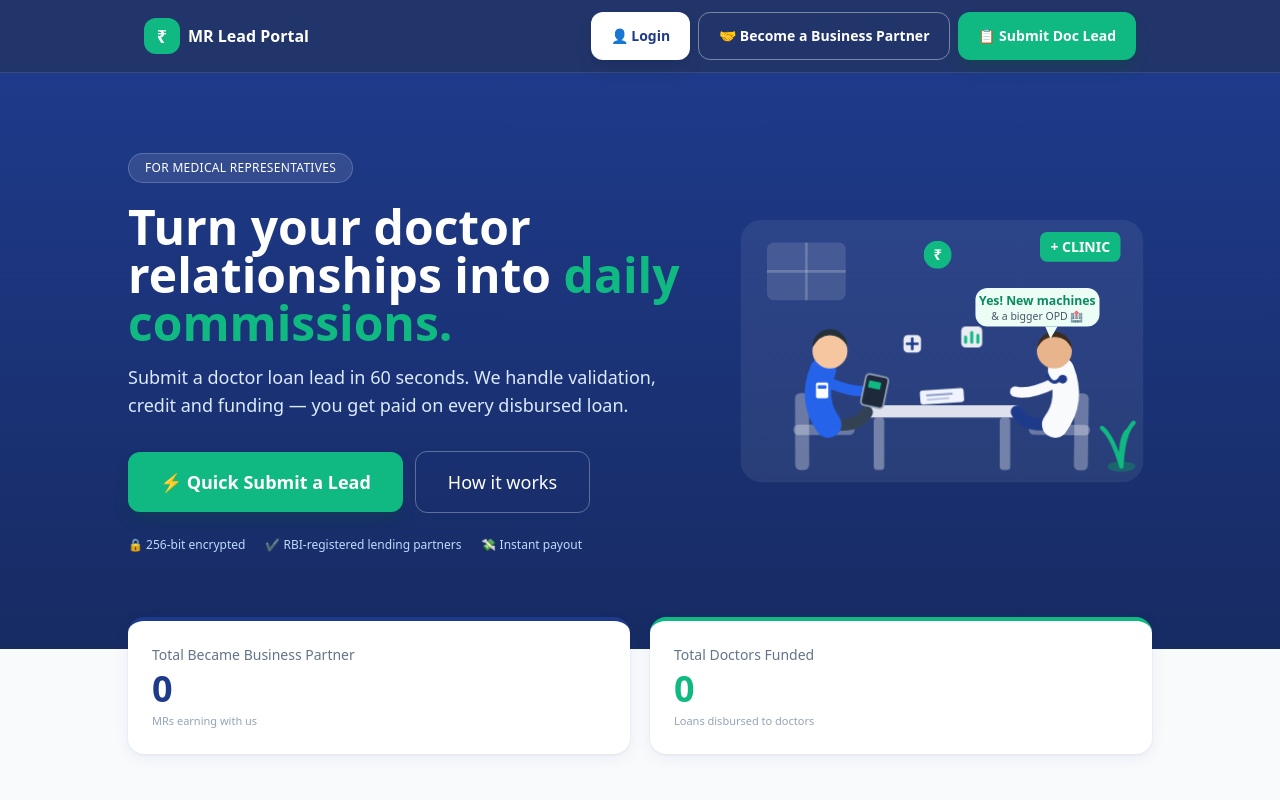
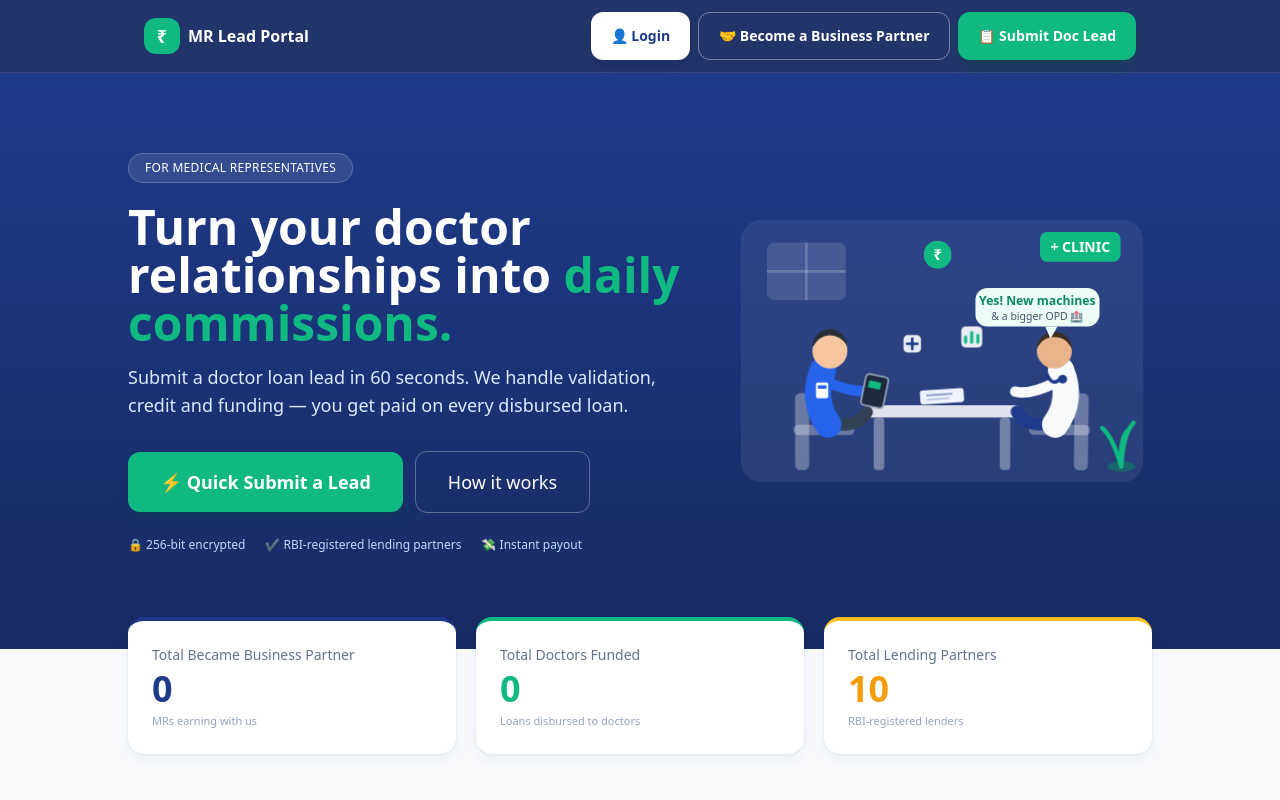
Before and after one commit to jaid94882-glitch/Jaideep, a Next.js app: page / in a window 1280 px wide. Shown: the top 800 px of the page. Built offline with nearby package versions, Linux system fonts and the light colour scheme; no server answers.

Commit message:
Add Total Lending Partners card (fixed 10)

```diff
--- a/components/MicroDashboard.jsx
+++ b/components/MicroDashboard.jsx
@@ -18,7 +18,7 @@ export default function MicroDashboard() {
   return (
     <section className="px-5 -mt-8 relative z-10">
       <div className="mx-auto max-w-5xl">
-        <div className="grid grid-cols-2 gap-3 md:gap-5">
+        <div className="grid grid-cols-3 gap-3 md:gap-5">
           {/* Total business partners */}
           <div className="rounded-2xl bg-white shadow-card p-4 md:p-6 border-t-4 border-brand">
             <p className="text-xs md:text-sm text-slate-500 font-medium">
@@ -44,6 +44,19 @@ export default function MicroDashboard() {
               Loans disbursed to doctors
             </p>
           </div>
+
+          {/* Total lending partners (fixed) */}
+          <div className="rounded-2xl bg-white shadow-card p-4 md:p-6 border-t-4 border-amber-400">
+            <p className="text-xs md:text-sm text-slate-500 font-medium">
+              Total Lending Partners
+            </p>
+            <p className="mt-1 text-3xl md:text-4xl font-bold text-amber-500">
+              10
+            </p>
+            <p className="text-[11px] text-slate-400 mt-1">
+              RBI-registered lenders
+            </p>
+          </div>
         </div>
       </div>
     </section>
```
